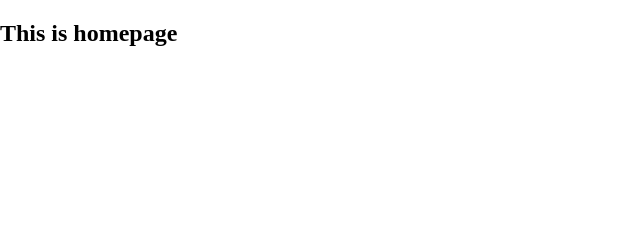
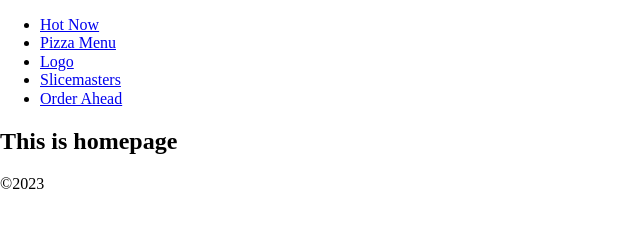
Before and after one commit to allanmosesfernandes/SlicerGatsby, a Gatsby site: page / in a window 1280 px wide. Shown: the whole page, without its empty margins (0-640 px from the left). Built offline with nearby package versions, Linux system fonts and the light colour scheme; Gatsby itself is replaced by a stand-in of ours.

Commit message:
Layout-init

```diff
--- /dev/null
+++ b/src/components/Footer.js
@@ -0,0 +1,11 @@
+import React from 'react'
+
+const Footer = () => {
+  return (
+    <footer>
+        <p>&copy;{new Date().getFullYear()} </p>
+    </footer>
+  )
+}
+
+export default Footer
--- /dev/null
+++ b/src/components/Layout.js
@@ -0,0 +1,16 @@
+import React from 'react'
+import Footer from './Footer'
+import Navbar from "./Navbar"
+
+const Layout = ({ children }) => {
+  return (
+    <>
+        <Navbar />
+         { children }
+        <Footer />
+    </>
+
+  )
+}
+
+export default Layout
--- /dev/null
+++ b/src/components/Navbar.js
@@ -0,0 +1,28 @@
+import { Link } from 'gatsby'
+import React from 'react'
+
+const Navbar = () => {
+  return (
+    <nav>
+        <ul>
+            <li>
+                <Link to="/">Hot Now</Link>
+            </li>
+            <li>
+                <Link to="/pizzas">Pizza Menu</Link>
+            </li>
+            <li>
+                <Link to="/">Logo</Link>
+            </li>
+            <li>
+                <Link to="/slicemasters">Slicemasters</Link>
+            </li>
+            <li>
+                <Link to="/order">Order Ahead</Link>
+            </li>
+        </ul>
+    </nav>
+  )
+}
+
+export default Navbar
--- a/src/pages/index.js
+++ b/src/pages/index.js
@@ -1,7 +1,10 @@
 import * as React from "react"
 import "normalize.css"
+import Navbar from "../components/Navbar"
+import Layout from "../components/Layout"
 export default function Home() {
-  return <div>
-    <h2>This is homepage</h2>
-  </div>
+  return (
+  <Layout>
+   <h2>This is homepage</h2>
+  </Layout>)
 }
```
